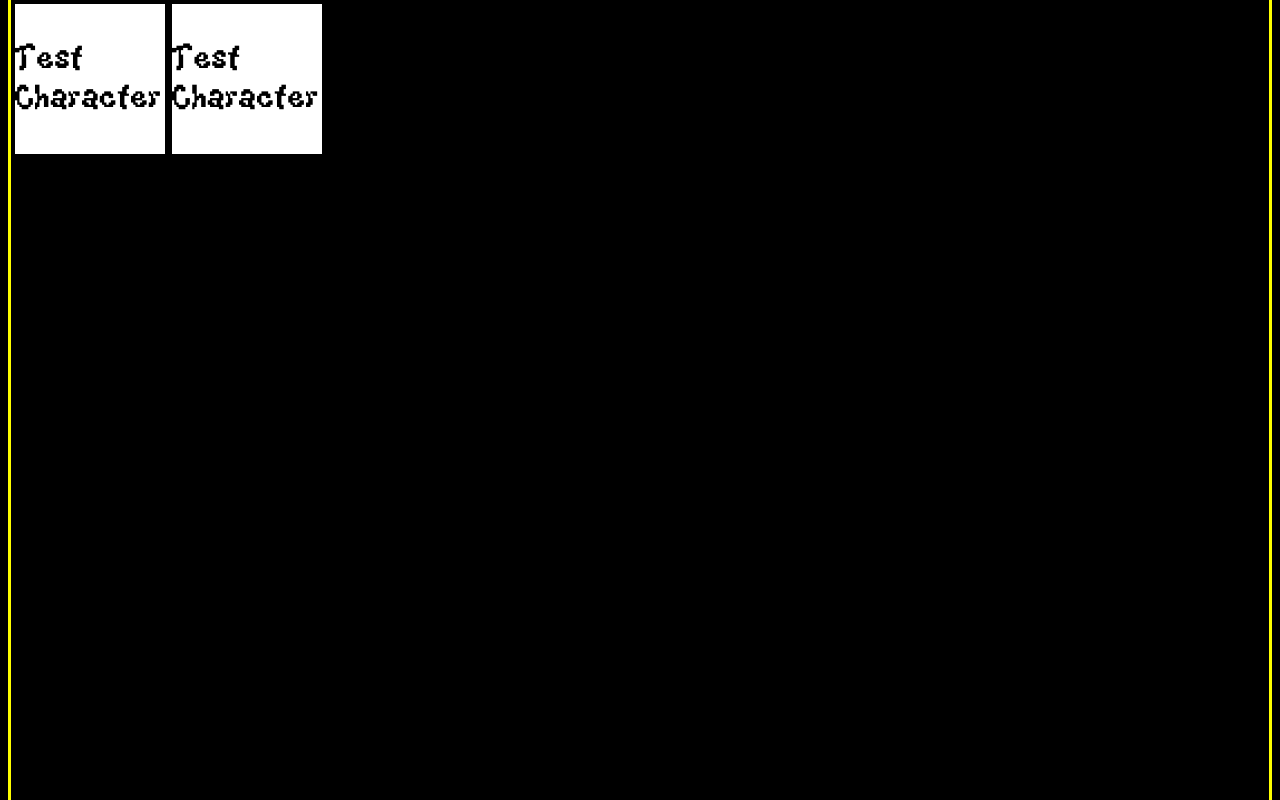
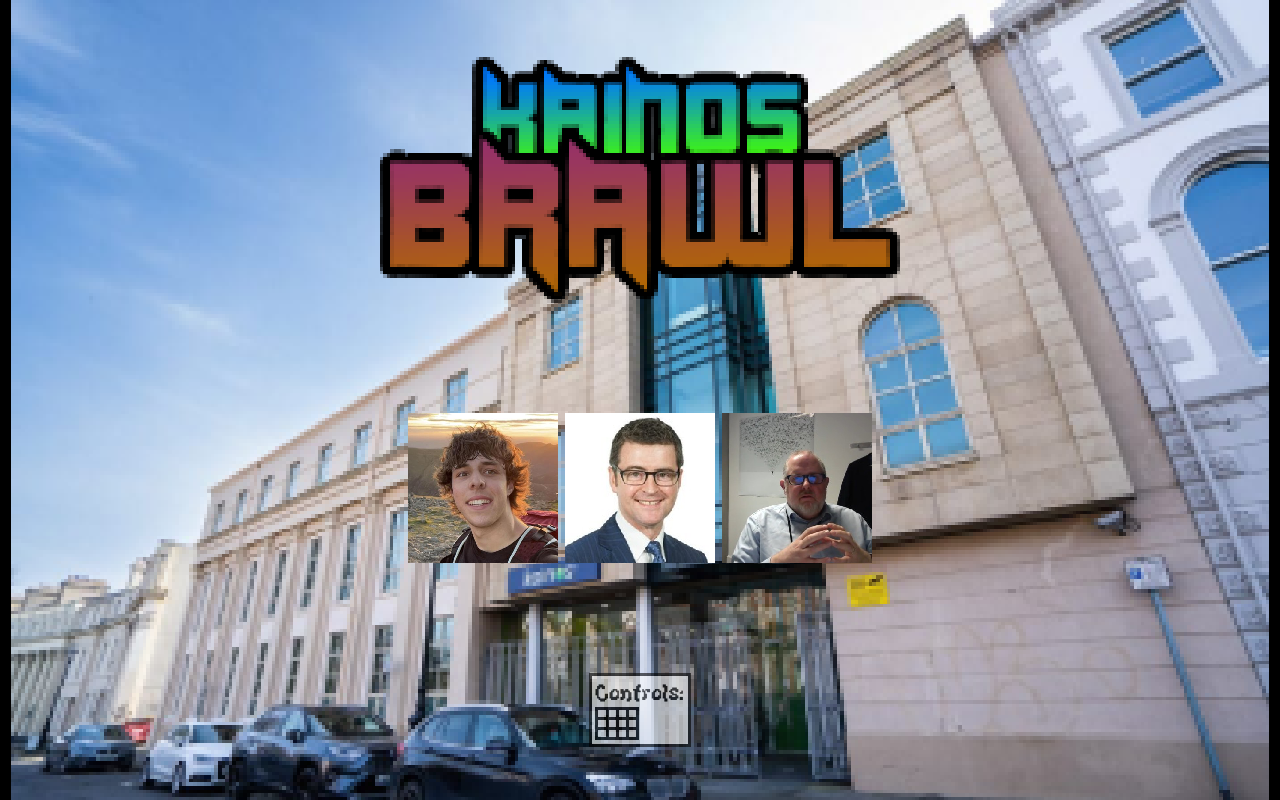
Before and after one commit to finnbar-mccloskey-kainos/kainos-brawl, a website built with Vite: page index.html in a window 1280 px wide. Built offline with nearby package versions, Linux system fonts and the light colour scheme.

Commit message:
add characters simon and brendan

```diff
--- /dev/null
+++ b/src/character/Brendan.ts
@@ -0,0 +1,20 @@
+import Character from "./Character";
+
+export default class Brendan implements Character {
+
+    constructor(private colour: string) { }
+
+    get name(): string {
+        return "Test Character";
+    }
+
+    get icon(): string {
+        return "characters/brendan/face.jpeg";
+    }
+
+    render(context: CanvasRenderingContext2D, position: { x: number, y: number; }, facing: "left" | "right"): void {
+        context.fillStyle = this.colour;
+        context.fillRect(Math.trunc(position.x), Math.trunc(position.y), 20, -35);
+        context.fillRect(Math.trunc(position.x + 20), Math.trunc(position.y - 10), facing === "right" ? 20 : -40, 1);
+    }
+}
--- a/src/character/Character.ts
+++ b/src/character/Character.ts
@@ -1,5 +1,6 @@
 export default interface Character {
     get name(): string;
+    get icon(): string;
 
     render(context: CanvasRenderingContext2D, position: { x: number, y: number; }, facing: "left" | "right"): void;
 }
--- /dev/null
+++ b/src/character/Simon.ts
@@ -0,0 +1,20 @@
+import Character from "./Character";
+
+export default class Simon implements Character {
+
+    constructor(private colour: string) { }
+
+    get name(): string {
+        return "Test Character";
+    }
+
+    get icon(): string {
+        return "characters/simon/face.jpeg";
+    }
+
+    render(context: CanvasRenderingContext2D, position: { x: number, y: number; }, facing: "left" | "right"): void {
+        context.fillStyle = this.colour;
+        context.fillRect(Math.trunc(position.x), Math.trunc(position.y), 20, -35);
+        context.fillRect(Math.trunc(position.x + 20), Math.trunc(position.y - 10), facing === "right" ? 20 : -40, 1);
+    }
+}
--- a/src/character/TestCharacter.ts
+++ b/src/character/TestCharacter.ts
@@ -8,9 +8,13 @@ export default class TestCharacter implements Character {
         return "Test Character";
     }
 
+    get icon(): string {
+        return "characters/callum/face.jpeg";
+    }
+
     render(context: CanvasRenderingContext2D, position: { x: number, y: number; }, facing: "left" | "right"): void {
         context.fillStyle = this.colour;
-        context.fillRect(Math.trunc(position.x), Math.trunc(position.y), 20, -20);
+        context.fillRect(Math.trunc(position.x), Math.trunc(position.y), 20, -35);
         context.fillRect(Math.trunc(position.x + 20), Math.trunc(position.y - 10), facing === "right" ? 20 : -40, 1);
     }
 }
--- /dev/null
+++ b/src/constants/help.html
@@ -0,0 +1,21 @@
+Controls:<br>
+<table class="help-table">
+    <tr>
+        <th>Player</th>
+        <th>Move</th>
+        <th>OK / Primary attack</th>
+        <th>BACK / Secondary attack</th>
+    </tr>
+    <tr>
+        <td>Player 1</td>
+        <td>W A S D</td>
+        <td>Shift</td>
+        <td>C</td>
+    </tr>
+    <tr>
+        <td>Player 2</td>
+        <td>I J K L</td>
+        <td>B</td>
+        <td>.</td>
+    </tr>
+</table>
--- a/src/main.ts
+++ b/src/main.ts
@@ -2,6 +2,10 @@ import "./style.css";
 import MainMenu from "./state/MainMenu";
 import Game from "./state/Game";
 import { emit, listen } from "./events";
+
+export let logo = new Image();
+logo.src = "/logo.png";
+logo.classList.add("logo");
 
 export const DEBUG = true;
 
--- a/src/state/MainMenu.ts
+++ b/src/state/MainMenu.ts
@@ -1,12 +1,15 @@
 import Character from "../character/Character";
 import TestCharacter from "../character/TestCharacter";
 import { emit } from "../events";
-import { playerControls } from "../main";
+import { logo, playerControls } from "../main";
 import Map from "../map/Map";
 import TestMap from "../map/TestMap";
 import Game from "./Game";
+import HELP_MESSAGE from "../constants/help.html?raw";
+import Brendan from "../character/Brendan";
+import Simon from "../character/Simon";
 
-const characters: Character[] = [new TestCharacter("green"), new TestCharacter("yellow")];
+const characters: Character[] = [new TestCharacter("green"), new Brendan("yellow"), new Simon("blue")];
 const characterGridColumns = 8;
 
 export default class MainMenu implements EventListenerObject {
@@ -20,10 +23,20 @@ export default class MainMenu implements EventListenerObject {
         characterList.replaceChildren(...characters.map(character => {
             const div = document.createElement("div");
             div.className = "character";
-            div.textContent = character.name;
+            const icon = new Image();
+            icon.className = "character-icon";
+            icon.src = character.icon;
+            div.appendChild(icon);
             return div;
         }));
-        document.getElementById("ui")?.replaceChildren(characterList);
+        let mainMenu = document.createElement("div");
+        mainMenu.className = "main-menu";
+
+        const help = document.createElement("div");
+        help.className = "help";
+        help.innerHTML = HELP_MESSAGE.replace("\n", "\r\n");
+        mainMenu.replaceChildren(logo, characterList, help);
+        document.getElementById("ui")?.replaceChildren(mainMenu);
     }
 
     cleanup() {
--- a/src/style.css
+++ b/src/style.css
@@ -1,6 +1,10 @@
 @font-face {
   font-family: 'Kiwi Soda';
   src: URL('/KiwiSoda.ttf') format('truetype');
+}
+
+* {
+  image-rendering: pixelated;
 }
 
 body {
@@ -21,7 +25,6 @@ main {
   width: min(100vw, 157.142857vh);
   overflow: hidden;
   aspect-ratio: 352 / 224;
-  outline: var(--pixel) solid yellow;
 }
 
 #game,
@@ -35,6 +38,18 @@ main {
 
 #ui {
   z-index: 1;
+}
+
+.main-menu {
+  display: flex;
+  justify-content: space-around;
+  align-items: center;
+  flex-direction: column;
+  width: 100%;
+  height: 100%;
+  background-image: url("/office outside.png");
+  background-size: cover;
+  background-position: center;
 }
 
 #game {
@@ -65,6 +80,19 @@ main {
   --selection: gray;
 }
 
+.character-icon {
+  width: calc(42*var(--pixel));
+  height: calc(42*var(--pixel));
+}
+
+.player1-selection .character-icon {
+  opacity: 0.5;
+}
+
+.player2-selection .character-icon {
+  opacity: 0.5;
+}
+
 .player1-selection {
   margin: 0;
   border: var(--pixel) solid blue;
@@ -87,3 +115,38 @@ main {
 .confirmed {
   background: var(--selection);
 }
+
+.logo {
+  width: calc(148*var(--pixel));
+  image-rendering: pixelated;
+}
+
+.help {
+  background: white;
+  border: var(--pixel) solid black;
+  padding: var(--pixel);
+  opacity: 0.6;
+  transition: all 0.3s ease;
+  font-size: calc(7*var(--pixel));
+}
+
+.help:hover {
+  opacity: 1;
+}
+
+.help:hover .help-table {
+  font-size: calc(7*var(--pixel));
+}
+
+.help-table {
+  transition: all 0.3s ease;
+  font-size: calc(0*var(--pixel));
+}
+
+.help-table,
+.help-table th,
+.help-table td {
+  border: var(--pixel) solid black;
+  border-collapse: collapse;
+  padding: var(--pixel);
+}
```
Also changed, not shown: public/characters/brendan/face.jpeg (added), public/characters/callum/face.jpeg (added), public/characters/simon/face.jpeg (added), public/logo.png (added), public/office outside.png (added).
